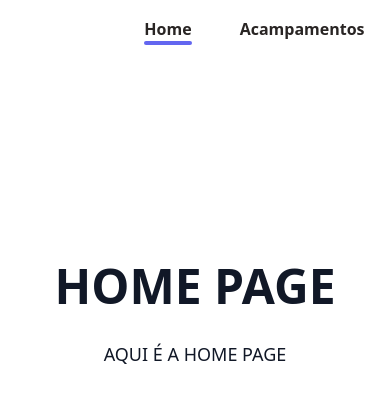
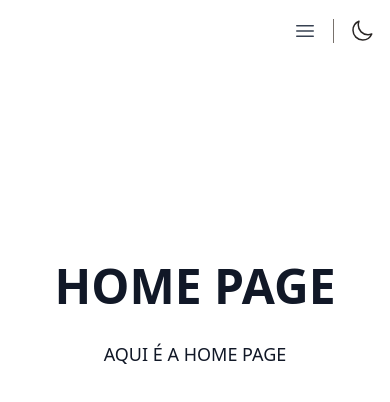
Before and after one commit to wevertoum/mapa-sinodal, a Next.js app: page / in a window 390 px wide. Shown: the top 402 px of the page. Built offline with nearby package versions, Linux system fonts and the light colour scheme.

Commit message:
menu sandwich ok

```diff
--- a/src/components/Header/Header.tsx
+++ b/src/components/Header/Header.tsx
@@ -1,13 +1,14 @@
 "use client";
-import React from "react";
+import React, { useState } from "react";
 import LogoSinodal from "@/icons/LogoSinodal";
 import { useRouter } from "next/navigation";
 import { usePathname } from "next/navigation";
-import {  Bars3Icon } from "@heroicons/react/24/outline";
 import ToggleTheme from "../ToggleTheme/ToggleTheme";
 import { useTheme } from "next-themes";
+import { Bars3Icon } from "@heroicons/react/24/outline";
 
 interface Props {}
+
 const Header: React.FC<Props> = () => {
   const { theme } = useTheme();
   const menuItens = [
@@ -27,6 +28,11 @@ const Header: React.FC<Props> = () => {
 
   const router = useRouter();
   const pathname = usePathname();
+  const [isMenuOpen, setIsMenuOpen] = useState(false);
+
+  const toggleMenu = () => {
+    setIsMenuOpen(!isMenuOpen);
+  };
 
   return (
     <div className="bg-white dark:bg-dark-custom p-4 fixed top-0 w-full">
@@ -35,9 +41,12 @@ const Header: React.FC<Props> = () => {
           <LogoSinodal size={30} theme={theme} />
         </div>
         <div className="flex items-center">
+          <div className="hidden md:flex items-center">
             {menuItens.map((item, index) => (
               <a
-              onClick={() => router.push(item.url)}
+                onClick={() => {
+                  router.push(item.url);
+                }}
                 key={index}
                 className={`text-stone-800 dark:text-white mx-6 font-bold cursor-pointer pb-1 ${
                   pathname === item.url ? "active" : "border-bottom-animation"
@@ -46,6 +55,32 @@ const Header: React.FC<Props> = () => {
                 {item.title}
               </a>
             ))}
+          </div>
+          <div className="md:hidden">
+            <Bars3Icon
+              className="h-6 w-6 text-gray-700 dark:text-white cursor-pointer mr-4"
+              onClick={toggleMenu}
+            />
+          </div>
+
+          {isMenuOpen && (
+            <div className="md:hidden absolute top-16 right-4 bg-white dark:bg-dark-custom p-4 shadow-lg rounded-lg">
+              {menuItens.map((item, index) => (
+                <a
+                  onClick={() => {
+                    router.push(item.url);
+                    setIsMenuOpen(false);
+                  }}
+                  key={index}
+                  className={`block text-stone-800 dark:text-white font-bold mb-4 cursor-pointer pb-1 ${
+                    pathname === item.url ? "active" : ""
+                  }`}
+                >
+                  {item.title}
+                </a>
+              ))}
+            </div>
+          )}
           <div
             className="
               h-6 w-[1px]
```
Lines whose indentation alone changed are shown as unchanged.
